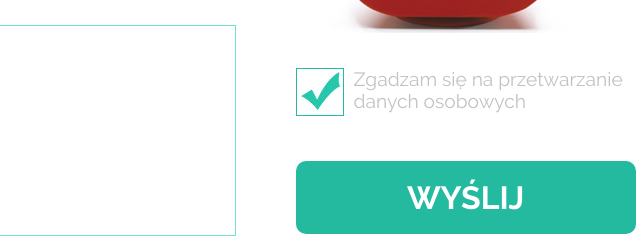
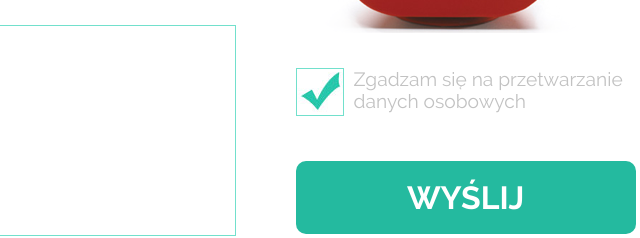
Before and after one commit to pgrycz/POZ_FRO_W_03_Warsztat_01_Sit_on_chair, a plain HTML site: page index.html in a window 1280 px wide. Shown: the part 1896-2134 px from the top of the page, 510-1150 px from the left. Drawn offline with Linux system fonts and the light colour scheme.

Commit message:
all done except issues commented in css file: slider and checkbox

```diff
--- a/css/style.css
+++ b/css/style.css
@@ -580,7 +580,7 @@ input[type="checkbox"] {
 }
 
 input[type="checkbox"] + label {
-    border: 1px solid #24BA9F;
+    border: 1px solid #72e0cc;
     height: 48px;
     width: 48px;
 }
```
